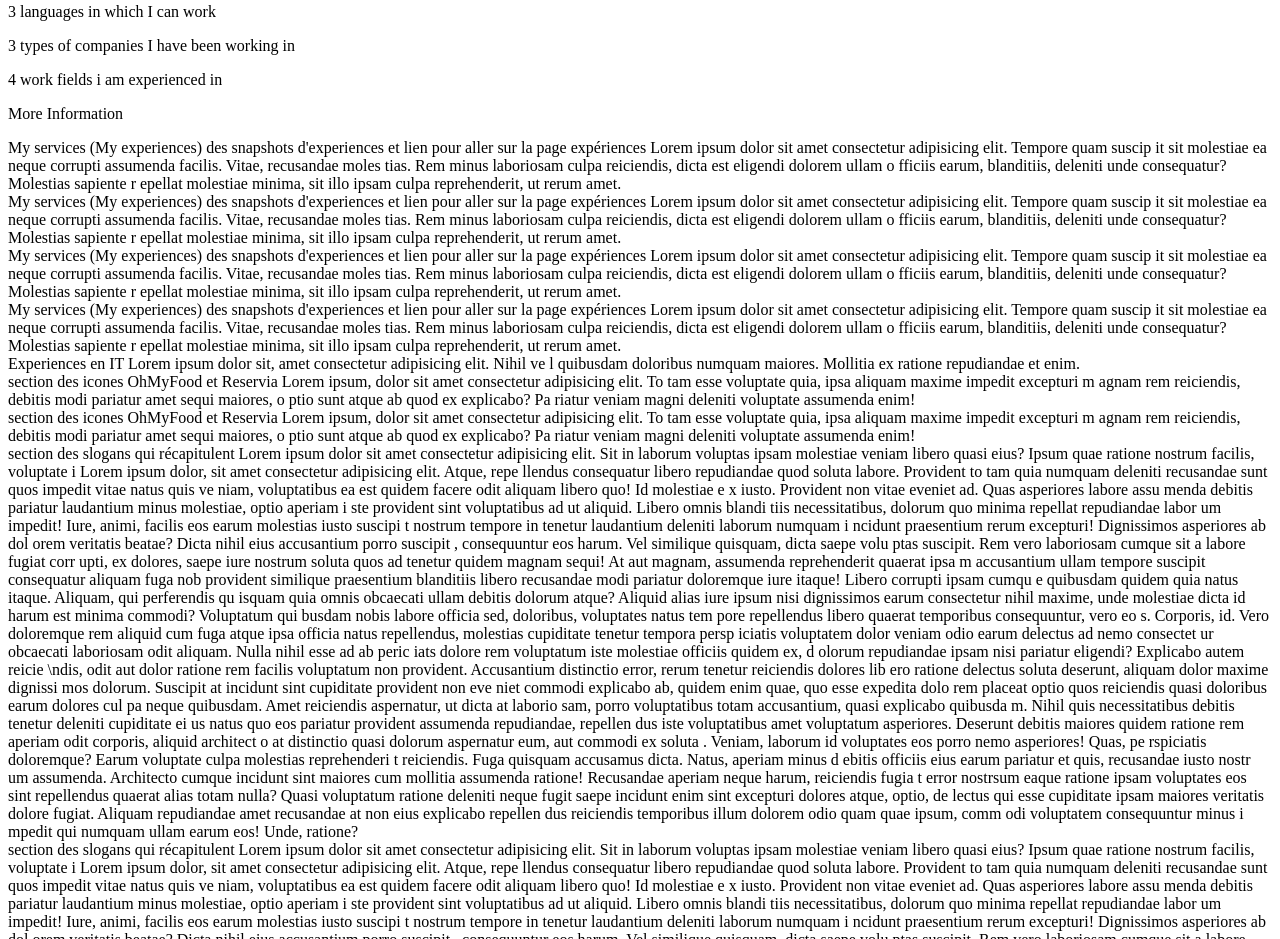
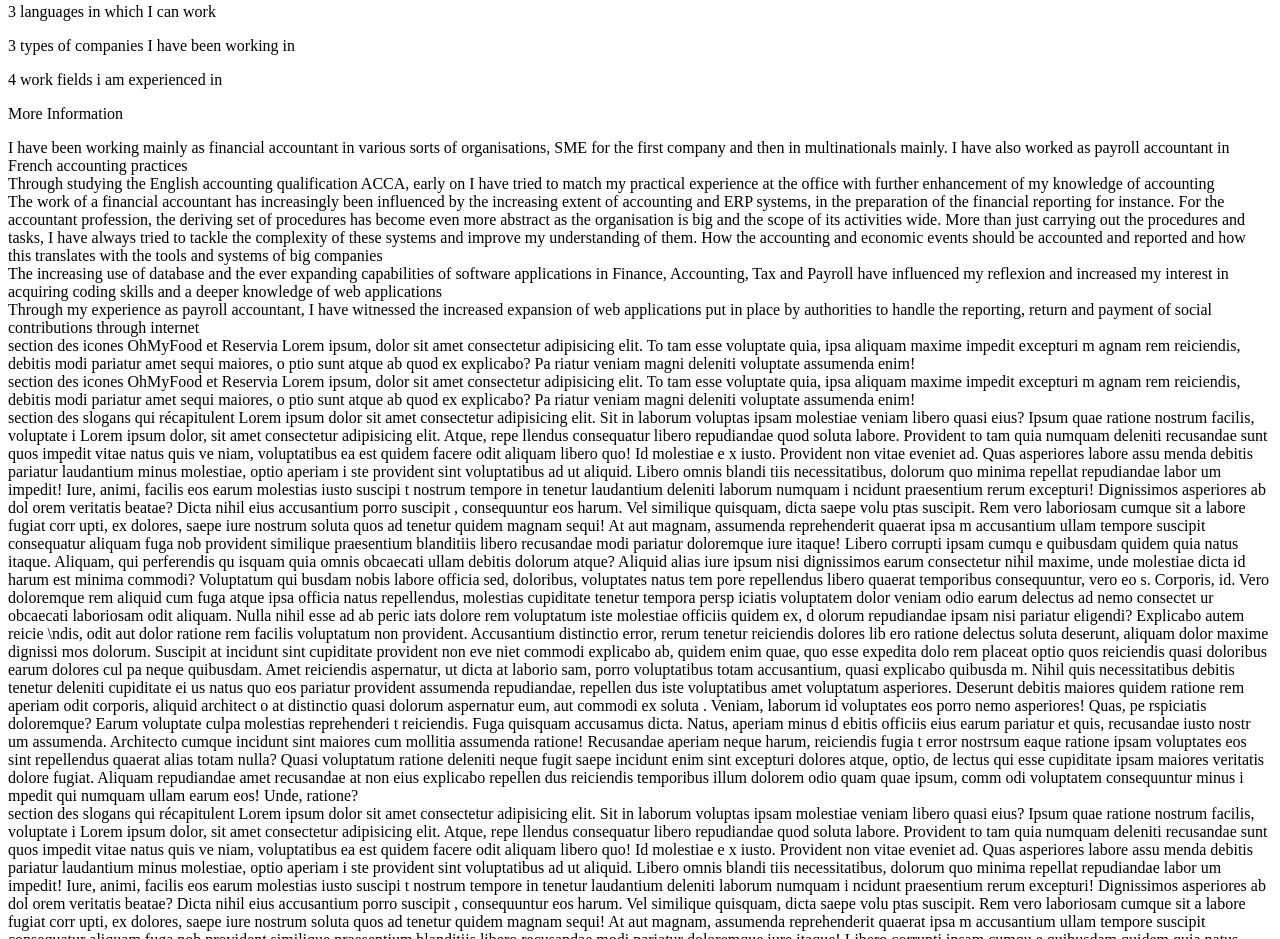
Before and after one commit to tom-training/ThomasGue_projParal_22082021, a website: page index.html in a window 1280 px wide. Shown: the part 1297-2236 px from the top of the page. Drawn offline with Linux system fonts and the light colour scheme; a web font is replaced by a local one.

Commit message:
ajout de textes sur page index

```diff
--- a/index.html
+++ b/index.html
@@ -317,50 +317,43 @@
                 </section>
 
                 <section class="couvert-section couvert-section__blanche">
-                    My services (My experiences)
-                    des snapshots d'experiences et lien pour aller sur la page expériences
-                    Lorem ipsum dolor sit amet consectetur adipisicing elit. Tempore quam suscip
-                    it sit molestiae ea neque corrupti assumenda facilis. Vitae, recusandae moles
-                    tias. Rem minus laboriosam culpa reiciendis, dicta est eligendi dolorem ullam o
-                    fficiis earum, blanditiis, deleniti unde consequatur? Molestias sapiente r
-                    epellat molestiae minima, sit illo ipsam culpa reprehenderit, ut rerum amet.
+                    I have been working mainly as financial accountant in various sorts
+                    of organisations, SME for the first company and then in multinationals
+                    mainly. I have also worked as payroll accountant in French accounting practices
+                </section>
+
+                <section class="couvert-section couvert-section__grise">
+                    Through studying the English accounting qualification ACCA,
+                    early on I have tried to match my practical experience at the office with
+                    further enhancement of my knowledge of accounting
                 </section>
 
                 <section class="couvert-section couvert-section__blanche">
-                    My services (My experiences)
-                    des snapshots d'experiences et lien pour aller sur la page expériences
-                    Lorem ipsum dolor sit amet consectetur adipisicing elit. Tempore quam suscip
-                    it sit molestiae ea neque corrupti assumenda facilis. Vitae, recusandae moles
-                    tias. Rem minus laboriosam culpa reiciendis, dicta est eligendi dolorem ullam o
-                    fficiis earum, blanditiis, deleniti unde consequatur? Molestias sapiente r
-                    epellat molestiae minima, sit illo ipsam culpa reprehenderit, ut rerum amet.
+                    The work of a financial accountant has increasingly been influenced
+                    by the increasing extent of accounting and ERP systems, in the preparation of
+                    the financial reporting for instance. For the accountant profession, the
+                    deriving set of procedures has
+                    become even more abstract as the organisation is big and the scope of its
+                    activities wide. More than just carrying out the procedures and tasks,
+                    I have always tried to tackle the complexity of these systems and
+                    improve my understanding of them. How the accounting and economic events should
+                    be accounted and reported and how this translates with the tools and systems
+                    of big companies
+
                 </section>
 
                 <section class="couvert-section couvert-section__blanche">
-                    My services (My experiences)
-                    des snapshots d'experiences et lien pour aller sur la page expériences
-                    Lorem ipsum dolor sit amet consectetur adipisicing elit. Tempore quam suscip
-                    it sit molestiae ea neque corrupti assumenda facilis. Vitae, recusandae moles
-                    tias. Rem minus laboriosam culpa reiciendis, dicta est eligendi dolorem ullam o
-                    fficiis earum, blanditiis, deleniti unde consequatur? Molestias sapiente r
-                    epellat molestiae minima, sit illo ipsam culpa reprehenderit, ut rerum amet.
+                    The increasing use of database and the ever expanding capabilities of software
+                    applications in Finance, Accounting, Tax and Payroll have influenced my reflexion
+                    and increased my interest in acquiring coding skills and a deeper knowledge of
+                    web applications
                 </section>
 
                 <section class="couvert-section couvert-section__blanche">
-                    My services (My experiences)
-                    des snapshots d'experiences et lien pour aller sur la page expériences
-                    Lorem ipsum dolor sit amet consectetur adipisicing elit. Tempore quam suscip
-                    it sit molestiae ea neque corrupti assumenda facilis. Vitae, recusandae moles
-                    tias. Rem minus laboriosam culpa reiciendis, dicta est eligendi dolorem ullam o
-                    fficiis earum, blanditiis, deleniti unde consequatur? Molestias sapiente r
-                    epellat molestiae minima, sit illo ipsam culpa reprehenderit, ut rerum amet.
-                </section>
-
-                <section class="couvert-section couvert-section__blanche">
-                    Experiences en IT
-                    Lorem ipsum dolor sit, amet consectetur adipisicing elit. Nihil ve
-                    l quibusdam doloribus numquam maiores.
-                    Mollitia ex ratione repudiandae et enim.
+                    Through my experience as payroll accountant, I have witnessed
+                    the increased expansion of web applications put in place by
+                    authorities to handle the reporting, return and payment of social
+                    contributions through internet
                 </section>
 
                 <section class="couvert-section couvert-section__blanche">
```
Also changed, not shown: CSS/experience.scss (+14 -4 lines), education.html (+3 -3 lines), experience.html (+2 -2 lines), CSS/experience.css, 1 other file.
